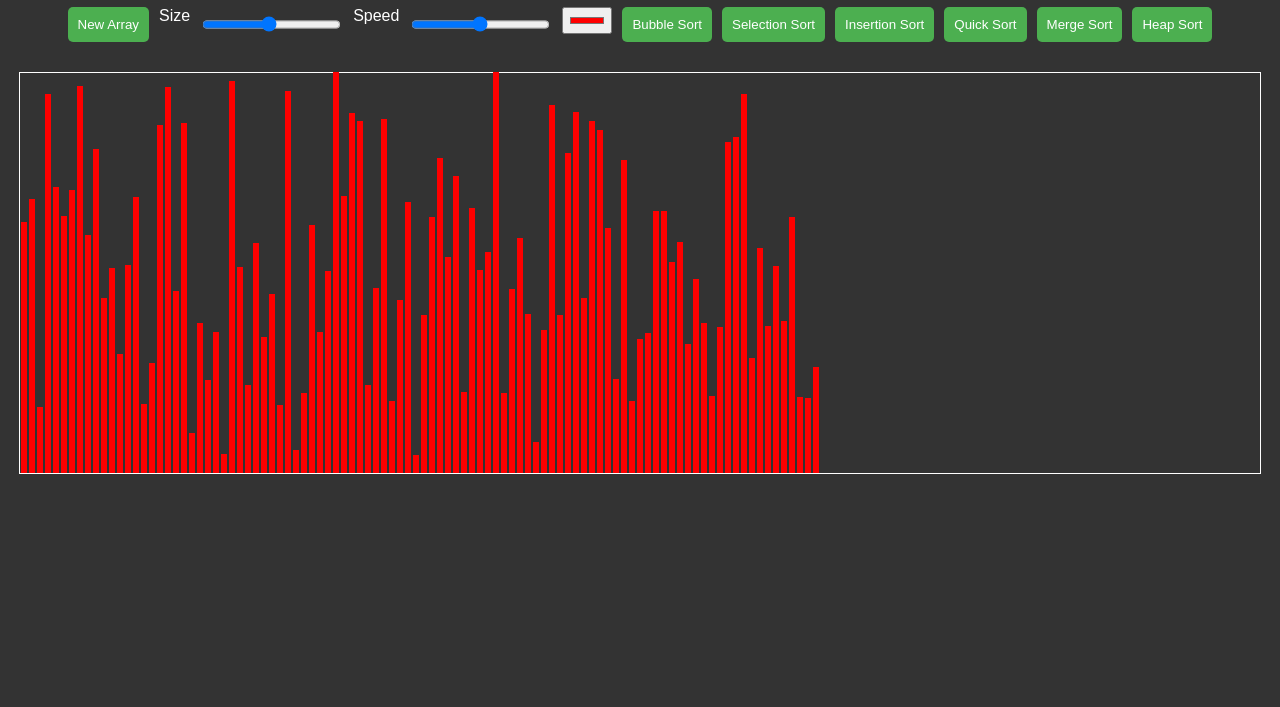
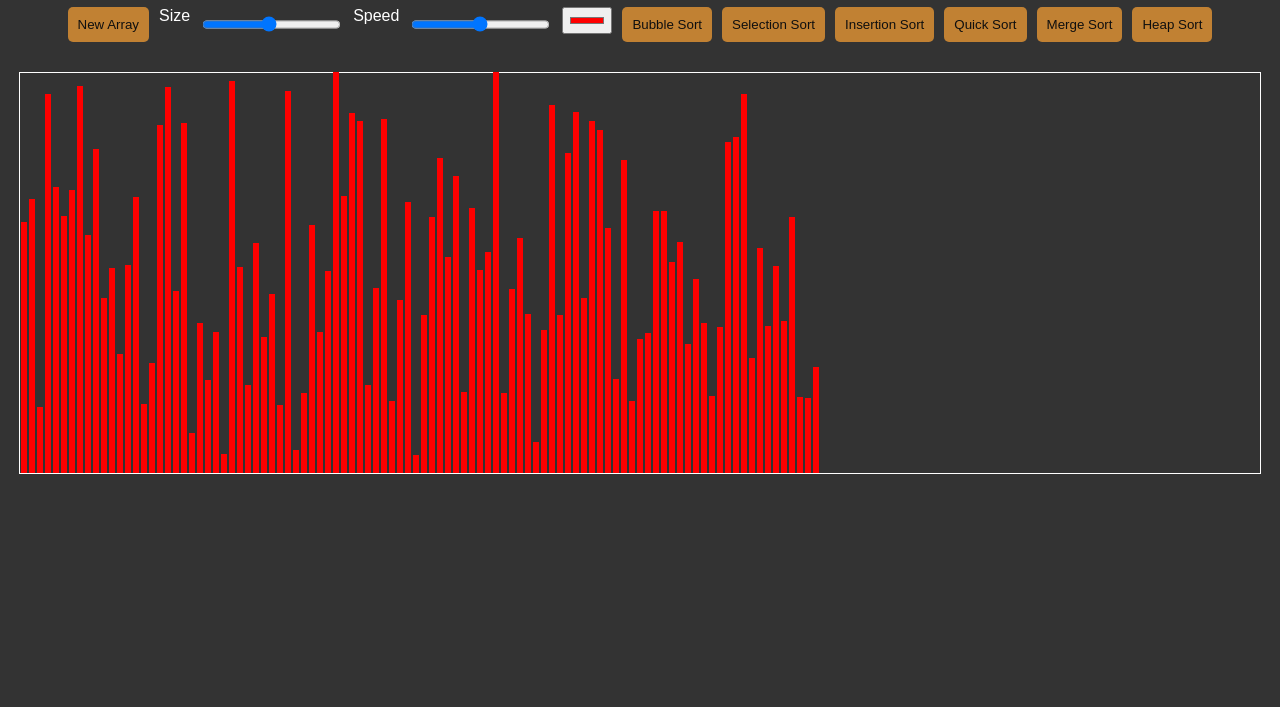
Before and after one commit to abcd123arch/sortingvisualizer, a plain HTML site: page index.html in a window 1280 px wide. Shown: the part 93-800 px from the top of the page. Drawn offline with Linux system fonts and the light colour scheme.

Commit message:
Add files via upload

```diff
--- a/styles.css
+++ b/styles.css
@@ -19,15 +19,15 @@ body {
 
 button {
     padding: 10px;
-    background-color: #4CAF50;
-    color: white;
+    background-color: #c18133;
+    color: rgb(15, 15, 15);
     border: none;
     border-radius: 5px;
     cursor: pointer;
 }
 
 button:hover {
-    background-color: #45a049;
+    background-color: #c18133;
 }
 
 input[type="color"],
```
